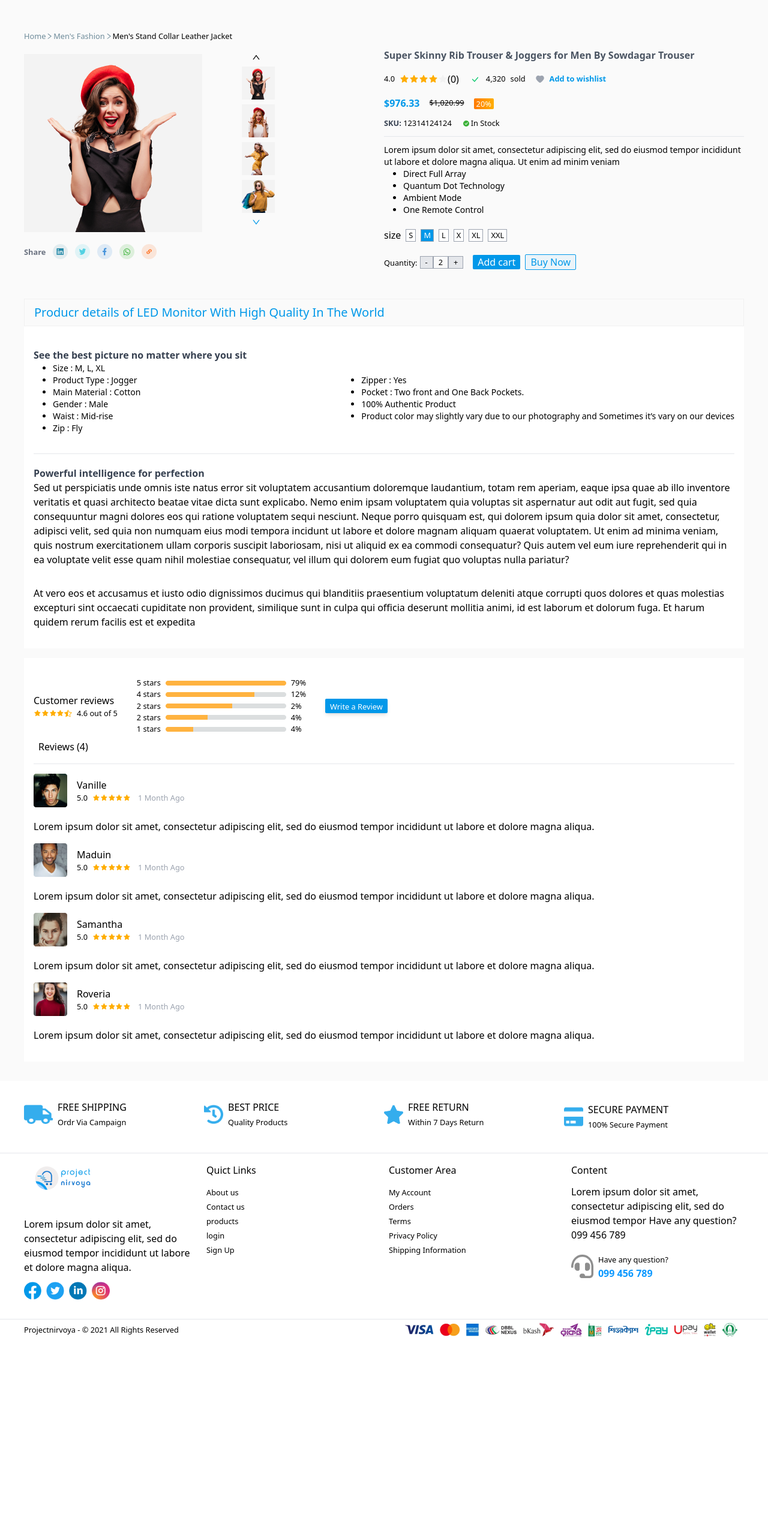
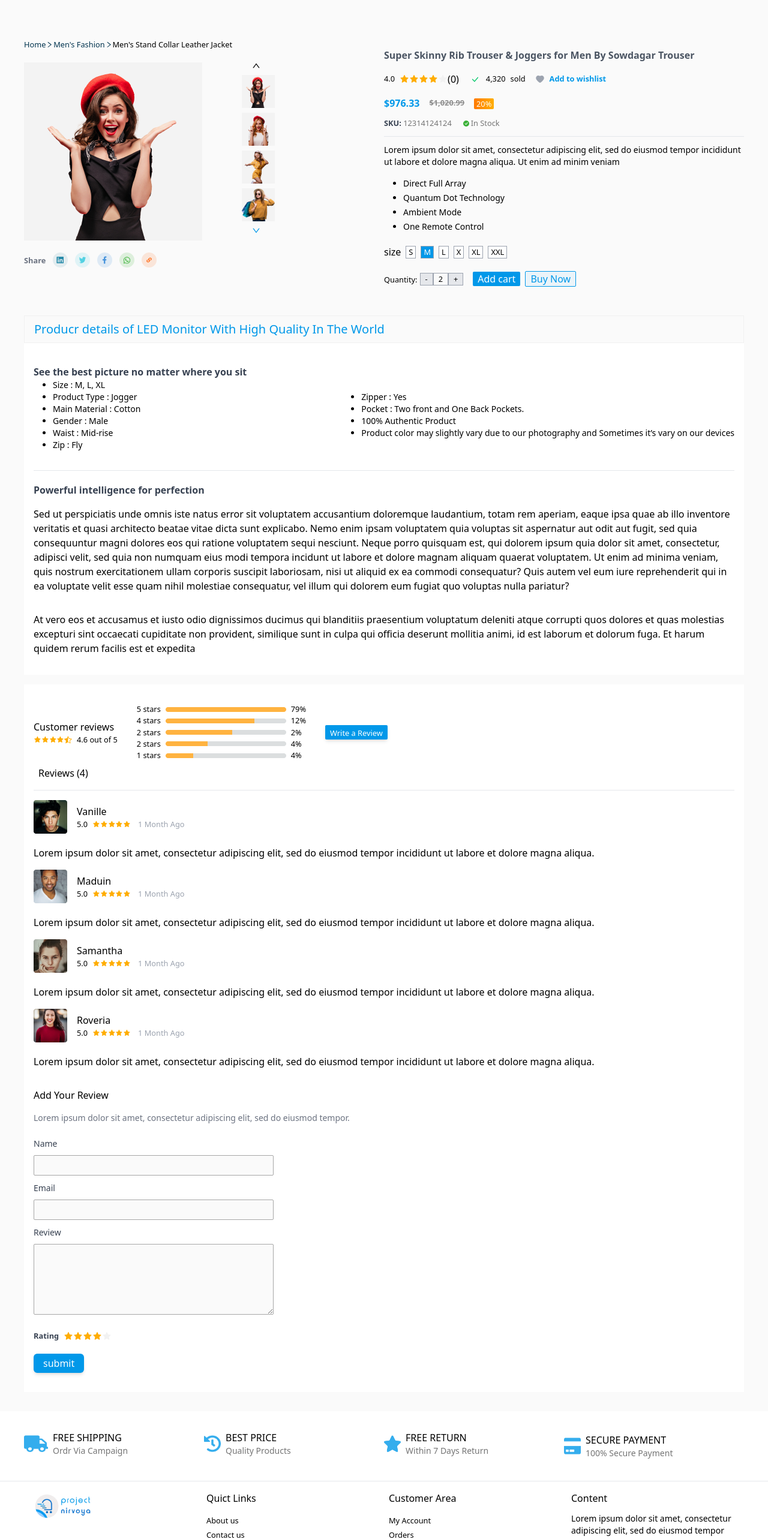
Before and after one commit to mousumiaktar/oikko-dotcom-bd, a React (Create React App) app: page /details in a window 1280 px wide. Shown: the top 2566 px of the page at 60% size. Before the commit the page ends 2235 px from the top, so only its background shows below. Built offline with nearby package versions, Linux system fonts and the light colour scheme.

Commit message:
color fixed

```diff
--- a/src/components/pages/details/Details.js
+++ b/src/components/pages/details/Details.js
@@ -13,6 +13,7 @@ import whatsup from "../../../images/details/whatsup.png";
 import link from "../../../images/details/link.png";
 import Ratings from '../../features/Ratings';
 import DetailsPartTwo from './DetailsPartTwo';
+import ReviewForm from './ReviewForm';
 
 const Details = () => {
     return (
@@ -23,10 +24,10 @@ const Details = () => {
                     <div className='flex items-center gap-4'>
                         <div>
                             <div className='flex items-center mt-8'>
-                                <small className='text-[#6E8B9A]'>Home</small>
-                                <small className='text-[#6E8B9A]'><AiOutlineRight /></small>
-                                <small className='text-[#6E8B9A]'>Men's Fashion</small>
-                                <small className='text-[#6E8B9A]'><AiOutlineRight /></small>
+                                <small className='text-[#02344F]'>Home</small>
+                                <small className='text-[#02344F]'><AiOutlineRight /></small>
+                                <small className='text-[#02344F]'>Men's Fashion</small>
+                                <small className='text-[#02344F]'><AiOutlineRight /></small>
                                 <small>Men's Stand Collar Leather Jacket</small>
                             </div>
                             <img className='bg-[#F3F3F3] mt-5' src={ladies} alt="" />
@@ -54,7 +55,7 @@ const Details = () => {
                     {/* 2nd====================================== */}
                     <div className='mt-20'>
                         <div>
-                            <h4 className='font-bold  text-gray-600'>Super Skinny Rib Trouser & Joggers for Men By Sowdagar Trouser</h4>
+                            <p className='font-bold  text-gray-600'>Super Skinny Rib Trouser & Joggers for Men By Sowdagar Trouser</p>
                             <div className='flex gap-4 mt-4'>
                                 <p className='flex items-center gap-2'><small>4.0</small> <Ratings /></p>
                                 <p className='flex items-center gap-2'> <BsCheckLg className='w-[21px] h-[15px] text-[#0AC96D]' /> <small>4,320</small> <small>sold</small></p>
@@ -62,20 +63,20 @@ const Details = () => {
                             </div>
                             <div className='flex items-center gap-4 mt-4'>
                                 <h5 className='text-[#0198E9] font-bold'>$976.33</h5>
-                                <small><del>$1,020.99</del></small>
+                                <small><del className='text-[#8D8D8D] font-bold'>$1,020.99</del></small>
                                 <button><small className='bg-gradient-to-r from-[#FF7A01] to-[#FFAE01] px-1 rounded-sm text-white'>20%</small></button>
                             </div>
                             <div className='flex items-center gap-4 my-3'>
-                                <small><span className='font-bold text-gray-700'>SKU:</span> 12314124124</small>
-                                <p className='flex items-center'><BsFillCheckCircleFill className='h-[10px] text-[#3AB137]' /><small>In Stock</small></p>
+                                <small className='text-[#757575]'><span className='font-bold text-gray-700'>SKU:</span> 12314124124</small>
+                                <p className='flex items-center'><BsFillCheckCircleFill className='h-[10px] text-[#3AB137]' /><small className='text-[#757575]'>In Stock</small></p>
                             </div>
                             <hr />
                             <div className='mt-3'>
-                                <p className='text-sm'>Lorem ipsum dolor sit amet, consectetur adipiscing elit, sed do eiusmod tempor incididunt ut labore et dolore magna aliqua. Ut enim ad minim veniam</p>
+                                <p className='text-sm mb-4'>Lorem ipsum dolor sit amet, consectetur adipiscing elit, sed do eiusmod tempor incididunt ut labore et dolore magna aliqua. Ut enim ad minim veniam</p>
                                 <ul className='list-disc ml-8'>
-                                    <li className='text-sm'>Direct Full Array</li>
-                                    <li className='text-sm'>Quantum Dot Technology</li>
-                                    <li className='text-sm'>Ambient Mode</li>
+                                    <li className='text-sm mb-1'>Direct Full Array</li>
+                                    <li className='text-sm mb-1'>Quantum Dot Technology</li>
+                                    <li className='text-sm mb-1'>Ambient Mode</li>
                                     <li className='text-sm'>One Remote Control</li>
                                 </ul>
                             </div>
@@ -101,7 +102,7 @@ const Details = () => {
                     {/* 2nd====================================== */}
                 </div>
                 <DetailsPartTwo />
-
+                {/* <ReviewForm /> */}
             </Container>
         </div>
     );
--- a/src/components/pages/details/DetailsPartTwo.js
+++ b/src/components/pages/details/DetailsPartTwo.js
@@ -10,6 +10,7 @@ import review1 from "../../../images/details/review1.png";
 import review2 from "../../../images/details/review2.png";
 import review3 from "../../../images/details/review3.png";
 import review4 from "../../../images/details/review4.png";
+import ReviewForm from './ReviewForm';
 
 const DetailsPartTwo = () => {
     return (
@@ -38,7 +39,7 @@ const DetailsPartTwo = () => {
                     </div>
                     <hr className='mt-8 mb-5' />
                     <div>
-                        <h6 className='font-bold text-gray-700 mt-4'>Powerful intelligence for perfection</h6>
+                        <h6 className='font-bold text-gray-700 mt-4 mb-4'>Powerful intelligence for perfection</h6>
                         <p className='text-small mb-8'>Sed ut perspiciatis unde omnis iste natus error sit voluptatem accusantium doloremque laudantium, totam rem aperiam, eaque ipsa quae ab illo inventore veritatis et quasi architecto beatae vitae dicta sunt explicabo. Nemo enim ipsam voluptatem quia voluptas sit aspernatur aut odit aut fugit, sed quia consequuntur magni dolores eos qui ratione voluptatem sequi nesciunt. Neque porro quisquam est, qui dolorem ipsum quia dolor sit amet, consectetur, adipisci velit, sed quia non numquam eius modi tempora incidunt ut labore et dolore magnam aliquam quaerat voluptatem. Ut enim ad minima veniam, quis nostrum exercitationem ullam corporis suscipit laboriosam, nisi ut aliquid ex ea commodi consequatur? Quis autem vel eum iure reprehenderit qui in ea voluptate velit esse quam nihil molestiae consequatur, vel illum qui dolorem eum fugiat quo voluptas nulla pariatur? </p>
                         <p className='text-small'>At vero eos et accusamus et iusto odio dignissimos ducimus qui blanditiis praesentium voluptatum deleniti atque corrupti quos dolores et quas molestias excepturi sint occaecati cupiditate non provident, similique sunt in culpa qui officia deserunt mollitia animi, id est laborum et dolorum fuga. Et harum quidem rerum facilis est et expedita</p>
                     </div>
@@ -188,6 +189,7 @@ const DetailsPartTwo = () => {
                         </div>
                     </div>
                 </div>
+                <ReviewForm />
             </div>
         </div>
     );
--- /dev/null
+++ b/src/components/pages/details/ReviewForm.js
@@ -0,0 +1,41 @@
+import React from 'react';
+import { AiFillStar } from 'react-icons/ai';
+
+const ReviewForm = () => {
+    return (
+        <div >
+            <h5 className='mb-4 mt-8'>Add Your Review</h5>
+            <p className='text-sm text-gray-500'>Lorem ipsum dolor sit amet, consectetur adipiscing elit, sed do eiusmod tempor.</p>
+            <div>
+                <div className='mt-5'>
+                    <label className='text-sm text-gray-700' htmlFor="name">Name</label>
+                    <br />
+                    <input className='border border-[#A7A7A7] rounded-sm bg-[#FAFAFA] py-1 md:w-[400px] lg:w-[400px] mx-auto mt-2 mb-2 outline-none' type="text" name="" id="" />
+                </div>
+                <div>
+                    <label className='text-sm text-gray-700' htmlFor="email">Email</label>
+                    <br />
+                    <input className='border border-[#A7A7A7] rounded-sm bg-[#FAFAFA] py-1 md:w-[400px] lg:w-[400px] mx-auto mt-2 mb-2 outline-none' type="email" name="" id="" />
+                </div>
+                <div>
+                    <label className='text-sm text-gray-700' htmlFor="review">Review</label>
+                    <br />
+                    <textarea className='border border-[#A7A7A7] rounded-sm bg-[#FAFAFA] h-[118px] md:w-[400px] lg:w-[400px] mx-auto mt-2 outline-none' name="" id="" cols="30" rows="10"></textarea>
+                </div>
+            </div>
+            <div>
+                <div className='flex items-center mt-5'>
+                    <small className='font-bold text-gray-700 mr-2'>Rating</small>
+                    <AiFillStar className='text-[#FFAD01]' />
+                    <AiFillStar className='text-[#FFAD01]' />
+                    <AiFillStar className='text-[#FFAD01]' />
+                    <AiFillStar className='text-[#FFAD01]' />
+                    <AiFillStar className='text-[#F2F2F2]' />
+                </div>
+                <button className='px-4 py-1 bg-[#0198E9] text-white rounded-md shadow-md mt-5'>submit</button>
+            </div>
+        </div>
+    );
+};
+
+export default ReviewForm;
--- a/src/components/share/footer/SectionOne.js
+++ b/src/components/share/footer/SectionOne.js
@@ -11,31 +11,31 @@ const SectionOne = () => {
             <Container>
                 <div className='grid lg:grid-cols-4 md:grid-cols-2 py-8'>
                     <div className='flex items-center gap-2 mb-2'>
-                        <img className='w-12 h-8' src={car} alt="" />
+                        <img className='w-10 h-7' src={car} alt="" />
                         <div>
                             <p>FREE SHIPPING</p>
-                            <small>Ordr Via Campaign</small>
+                            <p className='text-sm text-[#757575]'>Ordr Via Campaign</p>
                         </div>
                     </div>
                     <div className='flex items-center gap-2 mb-2'>
-                        <img className='w-8 h-8' src={clock} alt="" />
+                        <img className='w-7 h-7' src={clock} alt="" />
                         <div>
                             <p>BEST PRICE</p>
-                            <small>Quality Products</small>
+                            <p className='text-sm text-[#757575]'>Quality Products</p>
                         </div>
                     </div>
                     <div className='flex items-center gap-2 mb-2'>
-                        <img className='w-8 h-8' src={start} alt="" />
+                        <img className='w-7 h-7' src={start} alt="" />
                         <div>
                             <p>FREE RETURN</p>
-                            <small>Within 7 Days Return</small>
+                            <p className='text-sm text-[#757575]'>Within 7 Days Return</p>
                         </div>
                     </div>
                     <div className='flex items-center gap-2'>
-                        <img className='w-8 h-8' src={payment} alt="" />
+                        <img className='w-7 h-7' src={payment} alt="" />
                         <div>
                             <p>SECURE PAYMENT</p>
-                            <small>100% Secure Payment</small>
+                            <p className='text-sm text-[#757575]'>100% Secure Payment</p>
                         </div>
                     </div>
                 </div>
--- a/src/components/share/footer/SectionThree.js
+++ b/src/components/share/footer/SectionThree.js
@@ -5,7 +5,7 @@ import payment from "../../../images/footerimg/image 1.png"
 const SectionThree = () => {
     return (
         <Container>
-            <div className='lg:flex md:flex items-center justify-between mt-[-8]'>
+            <div className='lg:flex md:flex items-center justify-between mt-[-8] mb-2'>
                 <small>Projectnirvoya -   © 2021 All Rights Reserved</small>
                 <img src={payment} alt="" />
             </div>
--- a/src/components/share/footer/SectionTwo.js
+++ b/src/components/share/footer/SectionTwo.js
@@ -14,7 +14,7 @@ const SectionTwo = () => {
                 <div className='grid lg:grid-cols-4 md:grid-cols-2 gap-4 mt-4'>
                     <div>
                         <img className='h-[130px] mt-[-40px]' src={logo} alt="" />
-                        <p>Lorem ipsum dolor sit amet, consectetur adipiscing elit, sed do eiusmod tempor incididunt ut labore et dolore magna aliqua.</p>
+                        <p className='text-sm'>Lorem ipsum dolor sit amet, consectetur adipiscing elit, sed do eiusmod tempor incididunt ut labore et dolore magna aliqua.</p>
                         <div className='flex items-center gap-2 mt-3'>
                             <img className='h-[30px]' src={facebook} alt="" />
                             <img className='h-[30px]' src={twiter} alt="" />
@@ -44,7 +44,7 @@ const SectionTwo = () => {
                     </div>
                     <div>
                         <h4>Content</h4>
-                        <p className='mt-3'>
+                        <p className='mt-3 text-sm'>
                             Lorem ipsum dolor sit amet, consectetur adipiscing elit, sed do eiusmod tempor
                             Have any question?
                             099 456 789</p>
```
